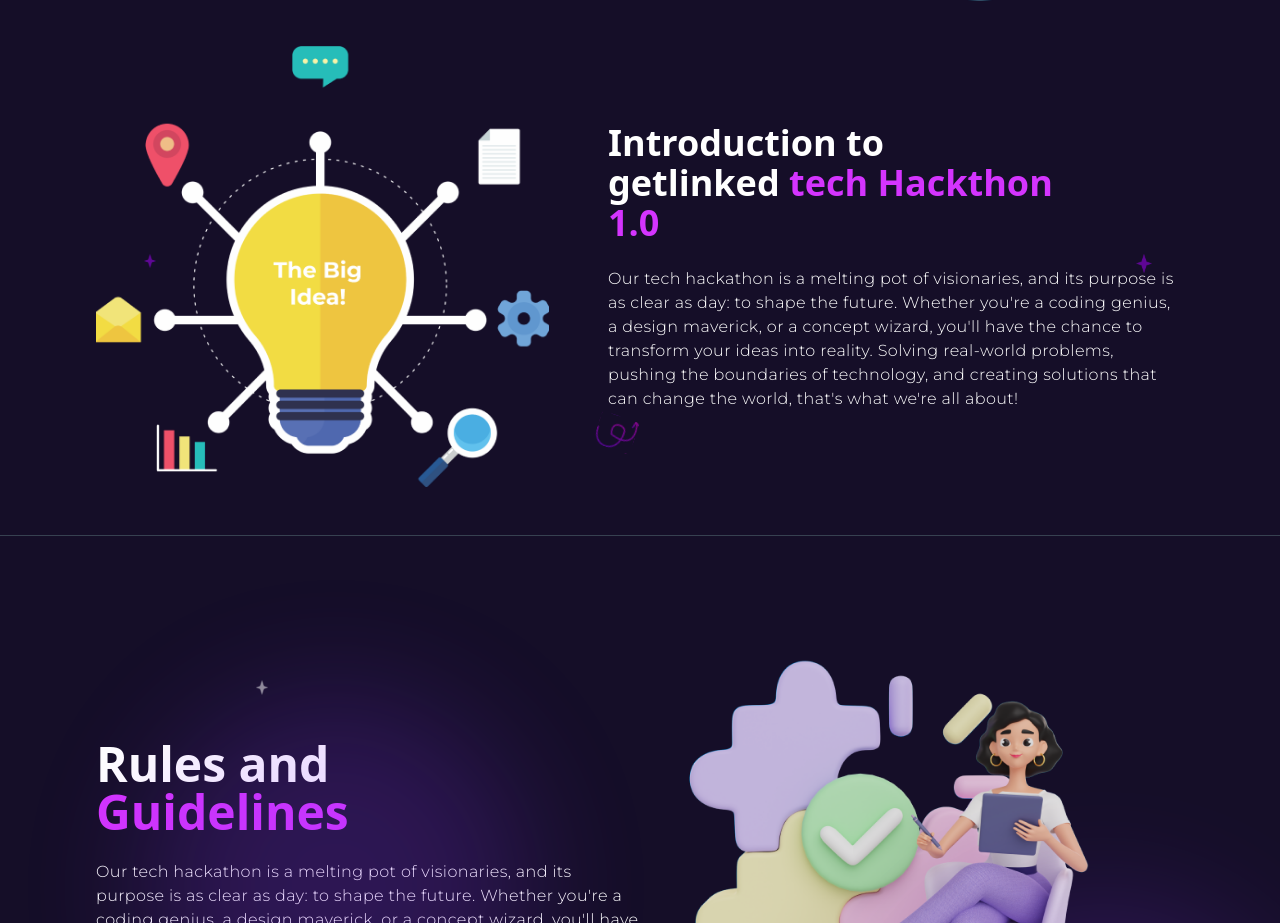
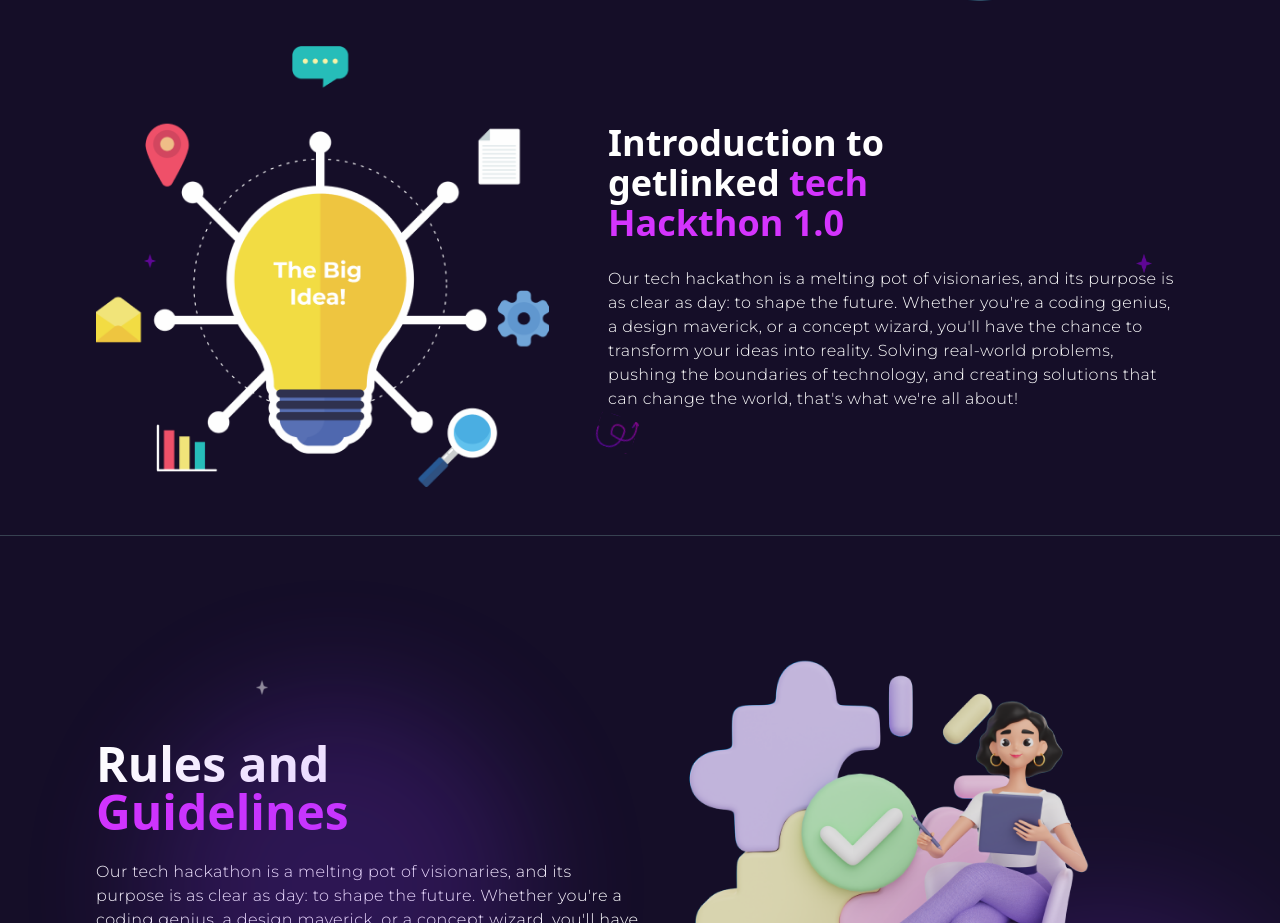
Before and after one commit to OverflowDev/getlinked-challenge, a React (Vite) app: page / in a window 1280 px wide. Shown: the part 780-1703 px from the top of the page. Built offline with nearby package versions, Linux system fonts and the light colour scheme; a web font is replaced by a local one.

Commit message:
getlinked challenge

```diff
--- a/src/components/Home.jsx
+++ b/src/components/Home.jsx
@@ -127,7 +127,9 @@
                 <img src={Idea} alt="idea" className='md:w-5/12' />
 
                 <div className='flex flex-col max-w-xl md:mt-0 mt-20'>
-                    <h2 className='md:max-w-md font-clash-display font-semibold md:text-4xl text-3xl md:text-left text-center'>Introduction to getlinked <span className='text-secondary'>tech Hackthon 1.0</span></h2>
+                    <div className='flex md:justify-start justify-center'>
+                        <h2 className='md:max-w-sm md:w-full font-clash-display font-semibold md:text-4xl text-3xl md:text-left text-center'>Introduction to getlinked <span className='text-secondary'>tech Hackthon 1.0</span></h2>
+                    </div>
                     <p className='tracking-wide leading-1 mt-6'>
                         Our tech hackathon is a melting pot of visionaries, and its purpose is as clear as day: to shape the future. Whether you're a coding genius, a design maverick, or a concept wizard, you'll have the chance to transform  your ideas into reality. Solving real-world problems, pushing the boundaries of technology, and creating solutions that can change the world, that's what we're all about!
                     </p>
```
